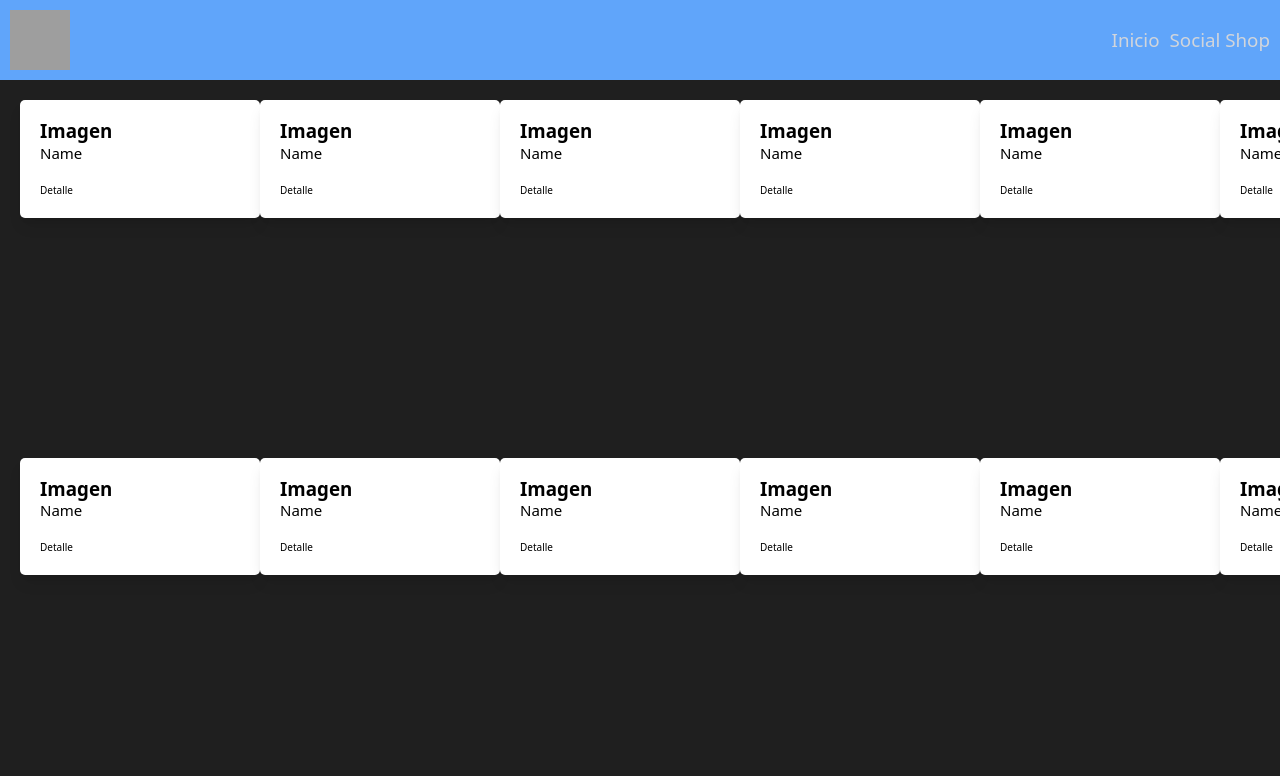
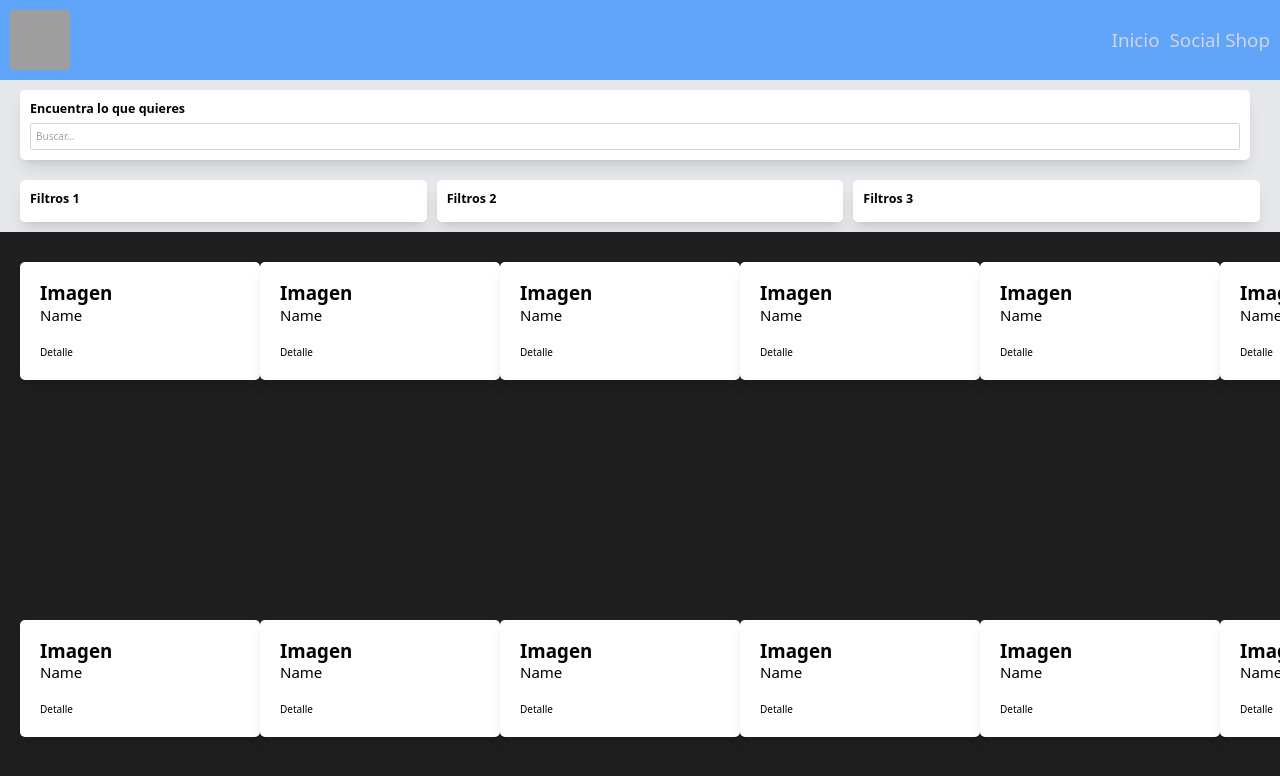
Before and after one commit to fedeMaidana/Proyecto_Final, a React (Vite) app in the folder Client/: page /social-shop in a window 1280 px wide. Shown: the top 776 px of the page. Built offline with nearby package versions, Linux system fonts and the light colour scheme; no server answers; grey boxes are pictures that could not be loaded.

Commit message:
mas estilos de social shop

```diff
--- a/Client/src/views/Community.jsx
+++ b/Client/src/views/Community.jsx
@@ -11,16 +11,52 @@ export function Community () {
   //     dispatch(getProducts());
   //   }, [dispatch]);
 
-    return(
+  return (
+    <div>
+      <div className="bg-gray-200 p-4">
+        <div className="container mx-auto px-4">
+          <div className="flex justify-between">
+            {/* Searchbar */}
+            <div className="bg-white rounded-lg shadow-lg p-4 flex-1 mr-4">
+              <p className="text-xl font-bold mb-2">Encuentra lo que quieres</p>
+              {/* Aquí va el contenido del Searchbar */}
+              {/* ... */}
+              <input
+                type="text"
+                placeholder="Buscar..."
+                className="border border-gray-300 rounded p-2 w-full"
+              />
+            </div>
+          </div>
+        </div>
+      </div>
 
+      <div className="bg-gray-200 p-4">
         <div className="container mx-auto px-4">
-      <div className="grid grid-cols-1 sm:grid-cols-2 md:grid-cols-3 gap-4">
+          <div className="flex justify-between">
+            <div className="bg-white rounded-lg shadow-lg p-4 flex-1 mr-4">
+              <p className="text-xl font-bold mb-2">Filtros 1</p>
+            </div>
+
+            <div className="bg-white rounded-lg shadow-lg p-4 flex-1 mr-4">
+              <p className="text-xl font-bold mb-2">Filtros 2</p>
+            </div>
+
+            <div className="bg-white rounded-lg shadow-lg p-4 flex-1">
+              <p className="text-xl font-bold mb-2">Filtros 3</p>
+            </div>
+
+          </div>
+        </div>
+      </div>
+
+      <div className="container mx-auto px-4 mt-4">
+        <div className="grid grid-cols-1 md:grid-cols-3 gap-12">
           <CardsContainer />
         </div>
       </div>
-
-
-    )
+    </div>
+  );
 }
 
 export default Community;
```
Lines whose indentation alone changed are shown as unchanged.
